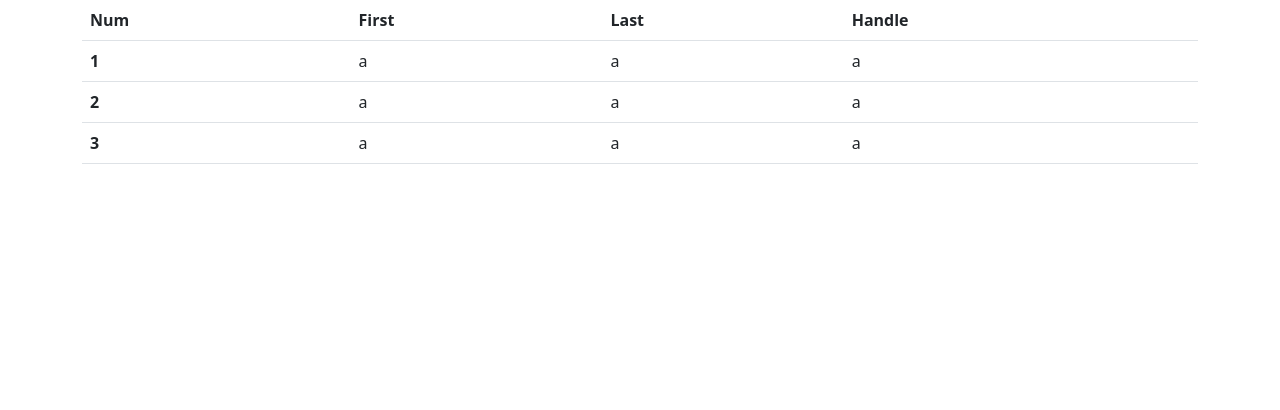
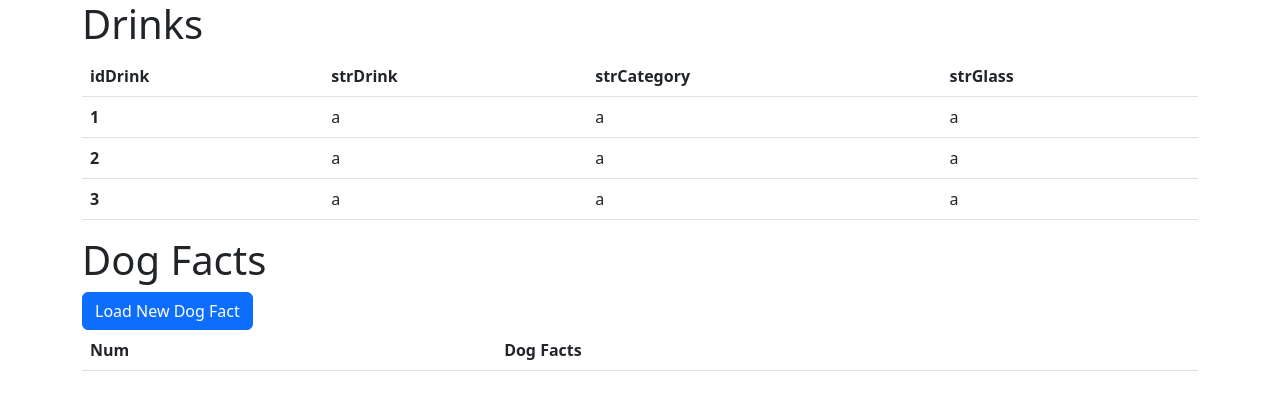
Before and after one commit to MaksymDoremi/test2004Oprava, a plain HTML site: page index.html in a window 1280 px wide. Drawn offline with nearby package versions, Linux system fonts and the light colour scheme; no server answers.

Commit message:
dog facts generate

```diff
--- a/index.html
+++ b/index.html
@@ -16,13 +16,14 @@
 <body>
 
 	<div class="container">
+		<h1>Drinks</h1>
 		<table class="table">
 			<thead>
 				<tr>
-					<th scope="col">Num</th>
-					<th scope="col">First</th>
-					<th scope="col">Last</th>
-					<th scope="col">Handle</th>
+					<th scope="col">idDrink</th>
+					<th scope="col">strDrink</th>
+					<th scope="col">strCategory</th>
+					<th scope="col">strGlass</th>
 				</tr>
 			</thead>
 			<tbody>
@@ -46,12 +47,26 @@
 				</tr>
 			</tbody>
 
+		</table>
+		<h1>Dog Facts</h1>
+		<button type="button" class="btn btn-primary" onclick="loadDogFact()">Load New Dog Fact</button>
+		<table class="table">
+			<thead>
+				<tr>
+					<th scope="col">Num</th>
+					<th scope="col">Dog Facts</th>
+
+				</tr>
+			</thead>
+			<tbody id="dogFactsTable">
+
+			</tbody>
 		</div>
 
-	</table>
-	<!-- Bootstrap JS and Popper -->
-	<script src="https://cdn.jsdelivr.net/npm/@popperjs/core@2.11.6/dist/umd/popper.min.js" integrity="sha384-oBqDVmMz9ATKxIep9tiCxS/Z9fNfEXiDAYTujMAeBAsjFuCZSmKbSSUnQlmh/jp3" crossorigin="anonymous"></script>
-	<script src="https://cdn.jsdelivr.net/npm/bootstrap@5.2.3/dist/js/bootstrap.min.js" integrity="sha384-cuYeSxntonz0PPNlHhBs68uyIAVpIIOZZ5JqeqvYYIcEL727kskC66kF92t6Xl2V" crossorigin="anonymous"></script>
-</body>
 
-</html>
+		<!-- Bootstrap JS and Popper -->
+		<script src="https://cdn.jsdelivr.net/npm/@popperjs/core@2.11.6/dist/umd/popper.min.js" integrity="sha384-oBqDVmMz9ATKxIep9tiCxS/Z9fNfEXiDAYTujMAeBAsjFuCZSmKbSSUnQlmh/jp3" crossorigin="anonymous"></script>
+		<script src="https://cdn.jsdelivr.net/npm/bootstrap@5.2.3/dist/js/bootstrap.min.js" integrity="sha384-cuYeSxntonz0PPNlHhBs68uyIAVpIIOZZ5JqeqvYYIcEL727kskC66kF92t6Xl2V" crossorigin="anonymous"></script>
+	</body>
+
+	</html>
--- a/script.js
+++ b/script.js
@@ -6,6 +6,7 @@ $(document).ready(function() {
 	loadDogFact();
 });
 
+let countOfDogs = 1;
 function loadDogFact(){
 	$.ajax({
 		url: dogURL,
@@ -13,6 +14,27 @@ function loadDogFact(){
 		crossDomain: true,
 		success: function(data) {
 			console.log(data);
+
+			/*
+			<tr>
+					<th scope="row">1</th>
+					<td>a</td>
+
+				</tr>
+			*/
+			let tr = $('<tr></tr>');
+			countOfDogs++;
+
+			let th = $('<th  scope="row"></th>').text(countOfDogs);
+			let td = $('<td></td>').text(data.facts[0]);
+			tr.append(th);
+			tr.append(td);
+
+
+
+			$("#dogFactsTable").css('opacity', 0);
+			$("#dogFactsTable").append(tr);
+			$("#dogFactsTable").animate({ opacity: '1' });
 		},
 		error: function(xhr, status, error) {
 			console.error(status, error);
```
